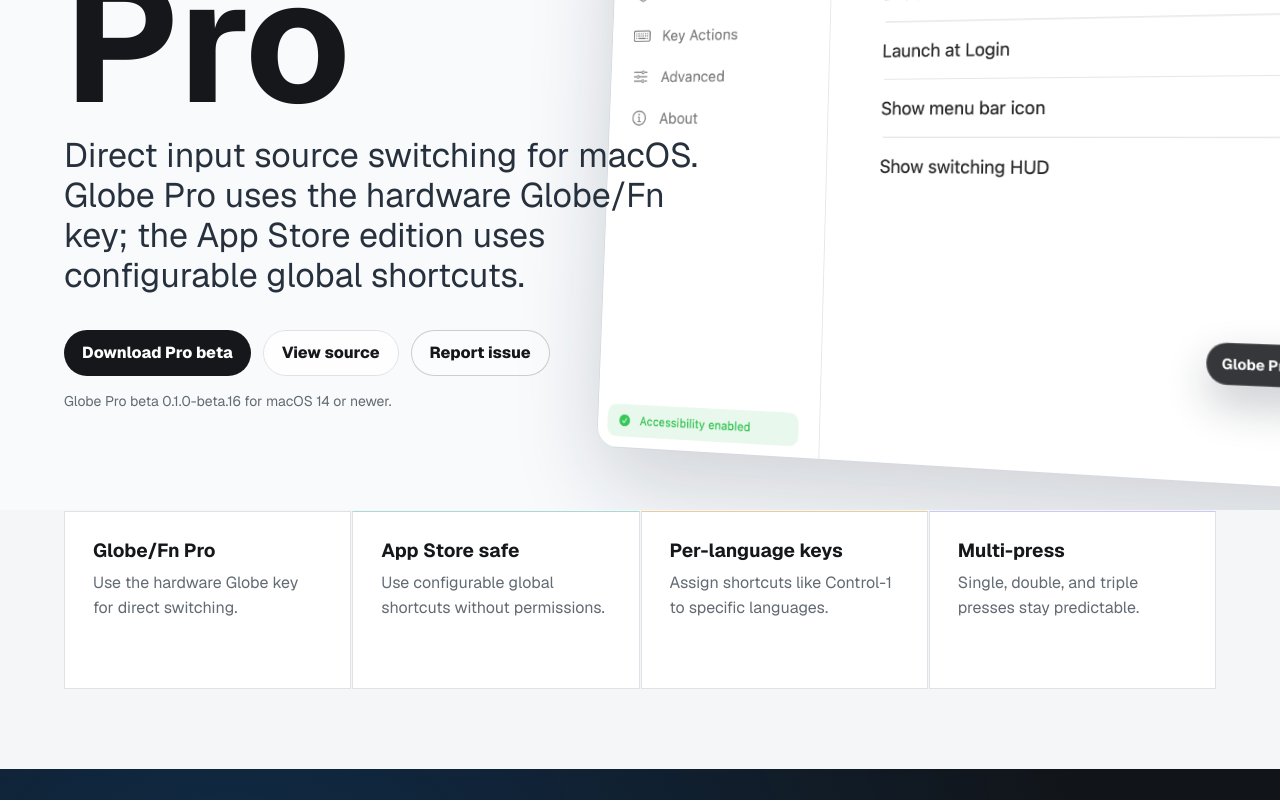
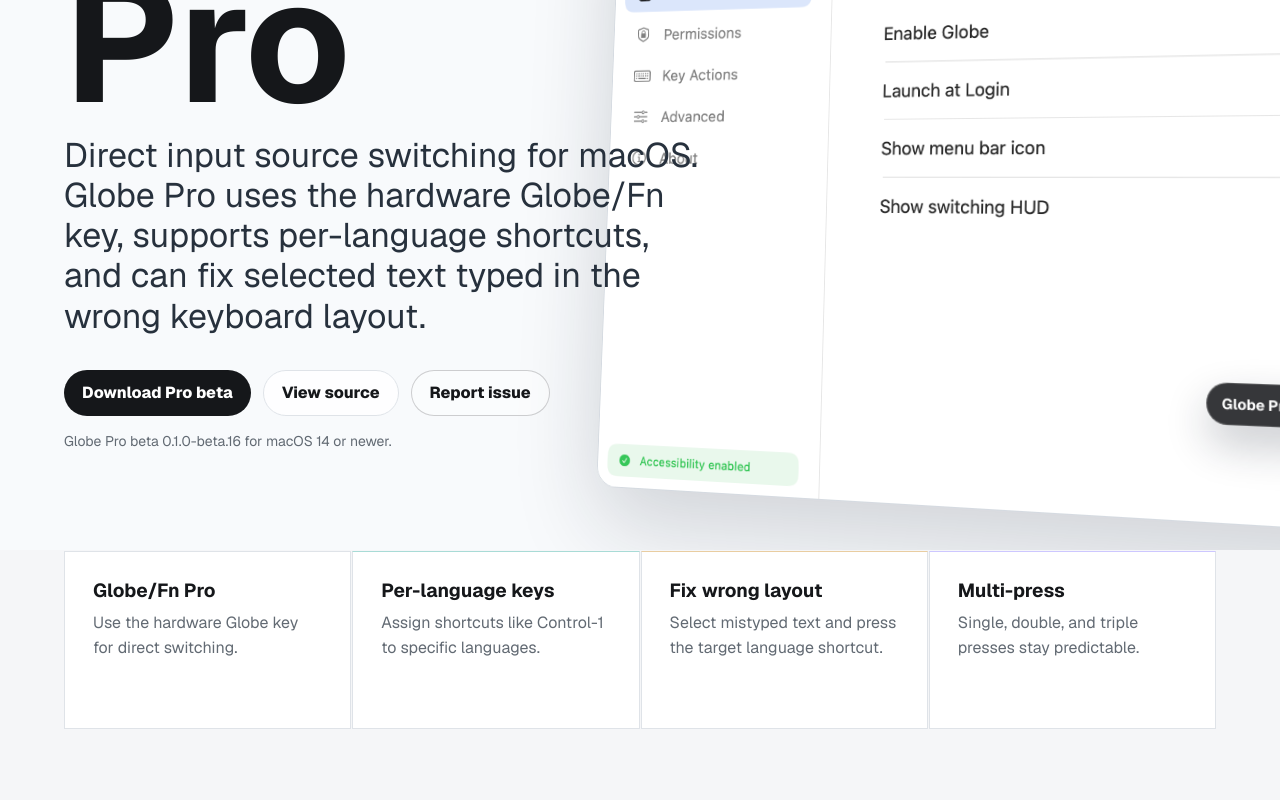
Before and after one commit to NythralHome/globe-site, a Next.js app: page / in a window 1280 px wide. Shown: the part 460-1260 px from the top of the page. Built offline with nearby package versions, Linux system fonts and the light colour scheme; no server answers.

Commit message:
Promote Pro wrong layout fix

```diff
--- a/src/app/page.tsx
+++ b/src/app/page.tsx
@@ -11,8 +11,8 @@
 
 const features = [
   ["Globe/Fn Pro", "Use the hardware Globe key for direct switching."],
-  ["App Store safe", "Use configurable global shortcuts without permissions."],
   ["Per-language keys", "Assign shortcuts like Control-1 to specific languages."],
+  ["Fix wrong layout", "Select mistyped text and press the target language shortcut."],
   ["Multi-press", "Single, double, and triple presses stay predictable."],
 ];
 
@@ -48,8 +48,9 @@
 
 const changelog = [
   "Globe Pro keeps direct global Globe/Fn switching.",
-  "App Store edition uses configurable Carbon global shortcuts.",
-  "Direct language shortcuts can be mapped per input source.",
+  "Direct language shortcuts can be mapped per input source in Pro and App Store builds.",
+  "Globe Pro can fix selected wrong-layout text when a direct language shortcut is pressed.",
+  "Clipboard contents are restored after text fixing when no other app changes them.",
   "Signed, notarized, stapled Developer ID installer for Pro.",
 ];
 
@@ -91,8 +92,8 @@
           <h1>Globe Pro</h1>
           <p className="lede">
             Direct input source switching for macOS. Globe Pro uses the
-            hardware Globe/Fn key; the App Store edition uses configurable
-            global shortcuts.
+            hardware Globe/Fn key, supports per-language shortcuts, and can fix
+            selected text typed in the wrong keyboard layout.
           </p>
           <div className="actions">
             <a className="button primary" href={downloadUrl}>
@@ -165,9 +166,10 @@
         </div>
         <p>
           Globe Pro only observes Globe/Fn key state changes and input source
-          metadata needed for switching. The App Store edition uses registered
-          shortcuts instead of Input Monitoring. Diagnostics stay local until
-          you choose to export and attach them to an issue.
+          metadata needed for switching. Wrong-layout fixing uses the macOS
+          clipboard briefly, restores the previous contents when safe, and does
+          not store typed text. Diagnostics stay local until you choose to export
+          and attach them to an issue.
         </p>
       </section>
 
```
